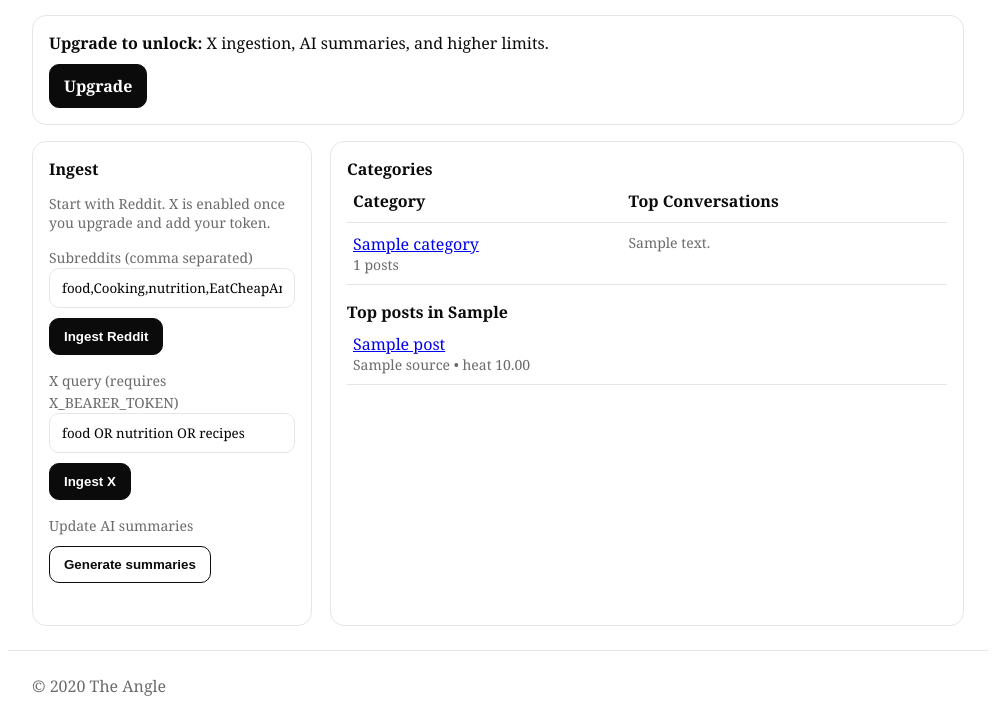
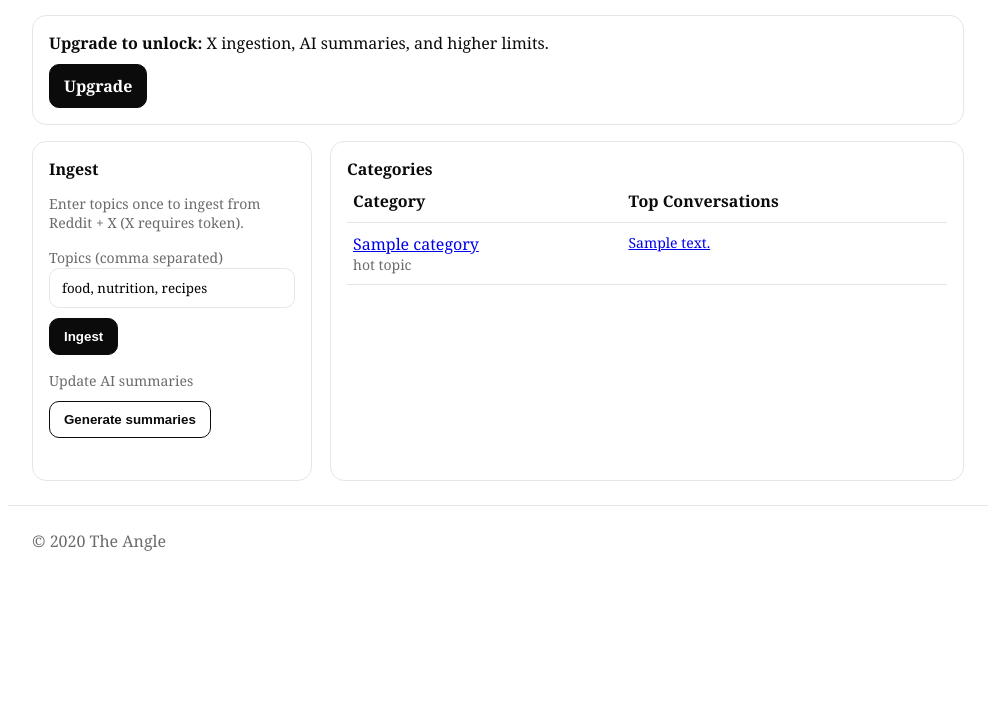
Before and after one commit to blaxb/the-angle, a FastAPI app: template app/templates/dashboard.html in a window 1280 px wide. Shown: the part 204-925 px from the top of the page, without its empty margins (142-1137 px from the left). After the commit the page ends 755 px from the top, so only its background shows below. Run offline with FastAPI, Linux system fonts and the light colour scheme; the template is opened without the code that fills it: most values are stand-ins (such as "Sample title", 1, 10 or a date in 2020); parts of the project's set-up code (start-up, migrations or seed data) failed here and were passed over.

Commit message:
Update dashboard conversation listing

```diff
--- a/app/main.py
+++ b/app/main.py
@@ -1,14 +1,16 @@
 # app/main.py
 import time
+from urllib.parse import quote_plus
 from datetime import datetime
 
+import httpx
 from fastapi import FastAPI, Request, Depends, Form
 from fastapi.responses import HTMLResponse, RedirectResponse
 from fastapi.staticfiles import StaticFiles
 from fastapi.templating import Jinja2Templates
 
 from sqlmodel import Session, select
-from sqlalchemy import text
+from sqlalchemy import delete, text
 
 from .db import init_db, get_session, engine
 from .models import User, Post, CategorySummary
@@ -17,9 +19,10 @@ from .auth import (
     verify_password,
     make_session_token,
     COOKIE_NAME,
+    MAX_AGE_SECONDS,
     get_current_user,
 )
-from .ingest_reddit import fetch_reddit
+from .ingest_reddit import fetch_reddit_search
 from .ingest_x import fetch_x_recent
 from .summarizer import summarize_category
 from .stripe_billing import create_checkout_session
@@ -71,6 +74,10 @@ def render(request: Request, name: str, ctx: dict):
     return templates.TemplateResponse(name, ctx)
 
 
+def is_secure_request(request: Request) -> bool:
+    return request.url.scheme == "https" or request.headers.get("x-forwarded-proto") == "https"
+
+
 @app.get("/", response_class=HTMLResponse)
 def root(request: Request, session: Session = Depends(get_session)):
     user = get_current_user(request, session)
@@ -93,11 +100,13 @@ def register_page(request: Request, session: Session = Depends(get_session)):
 
 @app.post("/register")
 def register(
+    request: Request,
     email: str = Form(...),
     password: str = Form(...),
     session: Session = Depends(get_session),
 ):
     email = email.strip().lower()
+    password = password.strip()
     if session.exec(select(User).where(User.email == email)).first():
         return RedirectResponse("/register?err=exists", status_code=302)
 
@@ -107,7 +116,15 @@ def register(
     session.refresh(u)
 
     resp = RedirectResponse("/dashboard", status_code=302)
-    resp.set_cookie(COOKIE_NAME, make_session_token(u.id), httponly=True, samesite="lax")
+    resp.set_cookie(
+        COOKIE_NAME,
+        make_session_token(u.id),
+        httponly=True,
+        samesite="lax",
+        secure=is_secure_request(request),
+        max_age=MAX_AGE_SECONDS,
+        path="/",
+    )
     return resp
 
 
@@ -121,24 +138,34 @@ def login_page(request: Request, session: Session = Depends(get_session)):
 
 @app.post("/login")
 def login(
+    request: Request,
     email: str = Form(...),
     password: str = Form(...),
     session: Session = Depends(get_session),
 ):
     email = email.strip().lower()
+    password = password.strip()
     u = session.exec(select(User).where(User.email == email)).first()
     if not u or not verify_password(password, u.password_hash):
         return RedirectResponse("/login?err=1", status_code=302)
 
     resp = RedirectResponse("/dashboard", status_code=302)
-    resp.set_cookie(COOKIE_NAME, make_session_token(u.id), httponly=True, samesite="lax")
+    resp.set_cookie(
+        COOKIE_NAME,
+        make_session_token(u.id),
+        httponly=True,
+        samesite="lax",
+        secure=is_secure_request(request),
+        max_age=MAX_AGE_SECONDS,
+        path="/",
+    )
     return resp
 
 
 @app.get("/logout")
-def logout():
+def logout(request: Request):
     resp = RedirectResponse("/pricing", status_code=302)
-    resp.delete_cookie(COOKIE_NAME)
+    resp.delete_cookie(COOKIE_NAME, path="/")
     return resp
 
 
@@ -157,13 +184,23 @@ def dashboard(request: Request, category: str | None = None, session: Session =
 
     # Summaries
     summaries = {s.category: s.summary for s in session.exec(select(CategorySummary)).all()}
-    categories = [{"name": k, "count": v, "summary": summaries.get(k)} for k, v in ranked]
-
+    categories = []
+    for k, v in ranked:
+        top_post = session.exec(
+            select(Post)
+            .where(Post.category == k, Post.source == "reddit")
+            .order_by(Post.heat_score.desc())
+        ).first()
+        categories.append(
+            {
+                "name": k,
+                "count": v,
+                "summary": summaries.get(k),
+                "top_post_url": top_post.url if top_post else None,
+            }
+        )
     if category:
-        q = select(Post).where(Post.category == category).order_by(Post.heat_score.desc()).limit(40)
-    else:
-        q = select(Post).order_by(Post.heat_score.desc()).limit(40)
-    posts = list(session.exec(q).all())
+        categories = [c for c in categories if c["name"] == category]
 
     return render(
         request,
@@ -171,7 +208,6 @@ def dashboard(request: Request, category: str | None = None, session: Session =
         {
             "user": user,
             "categories": categories[:40],
-            "posts": posts,
             "selected_category": category,
             "msg": request.query_params.get("msg"),
         },
@@ -181,8 +217,7 @@ def dashboard(request: Request, category: str | None = None, session: Session =
 @app.post("/ingest/all")
 async def ingest_all(
     request: Request,
-    subreddits: str = Form(...),
-    x_query: str = Form(""),
+    topics: str = Form(...),
     session: Session = Depends(get_session),
 ):
     """
@@ -192,15 +227,25 @@ async def ingest_all(
     if not user:
         return RedirectResponse("/login", status_code=302)
 
-    subs = [s.strip() for s in subreddits.split(",") if s.strip()]
+    topic_list = [topic.strip() for topic in topics.split(",") if topic.strip()]
+    if not topic_list:
+        return RedirectResponse("/dashboard?msg=Add+at+least+one+topic", status_code=302)
     inserted_reddit = 0
     inserted_x = 0
+    x_status = None
+
+    # Reset previous ingest results so categories match requested topics
+    session.exec(delete(CategorySummary))
+    session.exec(delete(Post))
+    session.commit()
+
+    x_category = topic_list[0].lower() if len(topic_list) == 1 else "mixed"
 
     # --- Ingest (avoid premature autoflush during big loops) ---
     with session.no_autoflush:
         # Reddit
-        for sr in subs:
-            posts = await fetch_reddit(sr, sort="hot", limit=40, conversations_only=True)
+        for topic in topic_list:
+            posts = await fetch_reddit_search(topic, sort="hot", limit=25, conversations_only=True)
             for p in posts:
                 existing = session.exec(
                     select(Post).where(Post.source == "reddit", Post.source_id == p["source_id"])
@@ -208,7 +253,7 @@ async def ingest_all(
                 if existing:
                     continue
 
-                cat = naive_category(p["title"])
+                cat = topic.lower()
                 session.add(
                     Post(
                         source="reddit",
@@ -226,36 +271,42 @@ async def ingest_all(
                 inserted_reddit += 1
 
         # X (optional)
-        if x_query.strip() and settings.x_bearer_token:
-            raw = await fetch_x_recent(
-                query=x_query.strip(),
-                bearer_token=settings.x_bearer_token,
-                max_results=25,
-            )
-            now = int(time.time())
-            for p in raw:
-                existing = session.exec(
-                    select(Post).where(Post.source == "x", Post.source_id == p["source_id"])
-                ).first()
-                if existing:
-                    continue
+        if topic_list and settings.x_bearer_token:
+            try:
+                x_query = " OR ".join(topic_list)
+                raw = await fetch_x_recent(
+                    query=x_query.strip(),
+                    bearer_token=settings.x_bearer_token,
+                    max_results=25,
+                )
+                now = int(time.time())
+                for p in raw:
+                    existing = session.exec(
+                        select(Post).where(Post.source == "x", Post.source_id == p["source_id"])
+                    ).first()
+                    if existing:
+                        continue
 
-                cat = naive_category(p["title"])
-                session.add(
-                    Post(
-                        source="x",
-                        source_id=p["source_id"],
-                        category=cat,
-                        title=p["title"],
-                        url=p["url"],
-                        author=p.get("author"),
-                        created_utc=now,
-                        score=p["score"],
-                        num_comments=p["num_comments"],
-                        heat_score=compute_heat(p["score"], p["num_comments"], now),
+                    cat = x_category
+                    session.add(
+                        Post(
+                            source="x",
+                            source_id=p["source_id"],
+                            category=cat,
+                            title=p["title"],
+                            url=p["url"],
+                            author=p.get("author"),
+                            created_utc=now,
+                            score=p["score"],
+                            num_comments=p["num_comments"],
+                            heat_score=compute_heat(p["score"], p["num_comments"], now),
+                        )
                     )
-                )
-                inserted_x += 1
+                    inserted_x += 1
+            except httpx.HTTPStatusError as exc:
+                x_status = f"X skipped ({exc.response.status_code})"
+            except httpx.RequestError:
+                x_status = "X skipped (network error)"
 
     # Commit inserts first
     session.commit()
@@ -294,8 +345,18 @@ async def ingest_all(
         # Don’t break ingestion if OpenAI isn’t configured yet
         summary_status = "Summaries skipped (check OPENAI_API_KEY)"
 
-    msg = f"Ingested {inserted_reddit} Reddit + {inserted_x} X posts • {summary_status}"
-    return RedirectResponse(f"/dashboard?msg={msg.replace(' ', '+')}", status_code=302)
+    if x_status:
+        msg = (
+            f"Ingested {inserted_reddit} Reddit + {inserted_x} X posts • "
+            f"{summary_status} • {x_status}"
+        )
+    else:
+        msg = f"Ingested {inserted_reddit} Reddit + {inserted_x} X posts • {summary_status}"
+    msg_param = quote_plus(msg)
+    redirect_url = f"/dashboard?msg={msg_param}"
+    if len(topic_list) == 1:
+        redirect_url += f"&category={quote_plus(topic_list[0].lower())}"
+    return RedirectResponse(redirect_url, status_code=302)
 
 
 @app.get("/billing/checkout")
--- a/app/templates/dashboard.html
+++ b/app/templates/dashboard.html
@@ -14,22 +14,13 @@
   <div class="grid">
     <div class="card">
       <b>Ingest</b>
-      <p class="small">Start with Reddit. X is enabled once you upgrade and add your token.</p>
+      <p class="small">Enter topics once to ingest from Reddit + X (X requires token).</p>
 
-      <form method="post" action="/ingest/reddit">
-        <label class="small">Subreddits (comma separated)</label>
-        <input class="input" name="subreddits" value="food,Cooking,nutrition,EatCheapAndHealthy,recipes" />
+      <form method="post" action="/ingest/all">
+        <label class="small">Topics (comma separated)</label>
+        <input class="input" name="topics" value="food, nutrition, recipes" />
         <div style="height:10px"></div>
-        <button class="btn" type="submit">Ingest Reddit</button>
-      </form>
-
-  <div style="height:14px"></div>
-
-      <form method="post" action="/ingest/x">
-        <label class="small">X query (requires X_BEARER_TOKEN)</label>
-        <input class="input" name="query" value="food OR nutrition OR recipes" />
-        <div style="height:10px"></div>
-        <button class="btn" type="submit">Ingest X</button>
+        <button class="btn" type="submit">Ingest</button>
       </form>
 
       <div style="height:14px"></div>
@@ -50,20 +41,13 @@
         <tr><th>Category</th><th>Top Conversations</th></tr>
         {% for c in categories %}
           <tr>
-            <td><a href="/dashboard?category={{ c.name }}">{{ c.name }}</a><div class="small">{{ c.count }} posts</div></td>
-            <td class="small">{{ c.summary or "—" }}</td>
-          </tr>
-        {% endfor %}
-      </table>
-
-      <div style="height:16px"></div>
-      <b>Top posts{% if selected_category %} in {{ selected_category }}{% endif %}</b>
-      <table class="table">
-        {% for p in posts %}
-          <tr>
-            <td>
-              <a href="{{ p.url }}" target="_blank">{{ p.title }}</a>
-              <div class="small">{{ p.source }} • heat {{ "%.2f"|format(p.heat_score) }}</div>
+            <td><a href="/dashboard?category={{ c.name }}">{{ c.name }}</a><div class="small">hot topic</div></td>
+            <td class="small">
+              {% if c.top_post_url %}
+                <a href="{{ c.top_post_url }}" target="_blank">{{ c.summary or "—" }}</a>
+              {% else %}
+                {{ c.summary or "—" }}
+              {% endif %}
             </td>
           </tr>
         {% endfor %}
--- a/requirements.txt
+++ b/requirements.txt
@@ -7,6 +7,7 @@ python-dotenv==1.0.1
 jinja2==3.1.4
 httpx==0.27.2
 passlib[bcrypt]==1.7.4
+argon2-cffi==23.1.0
 python-multipart==0.0.9
 stripe==10.12.0
 openai==1.40.6
```
Also changed, not shown: app/ingest_reddit.py (+51 -0 lines).
